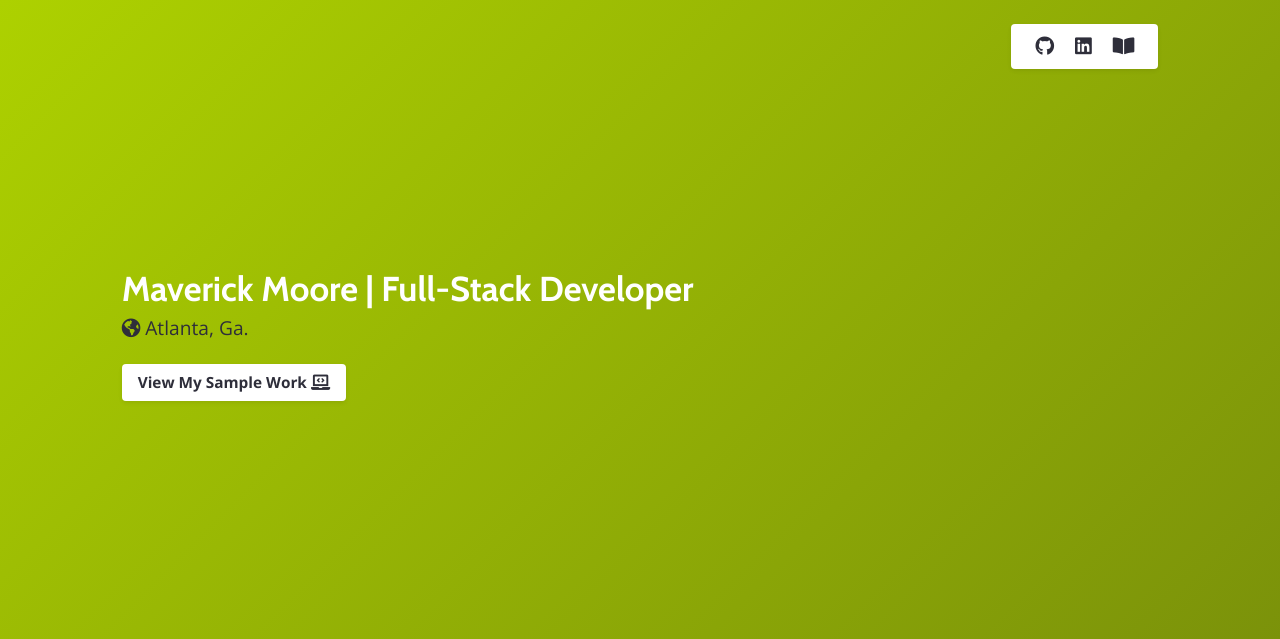
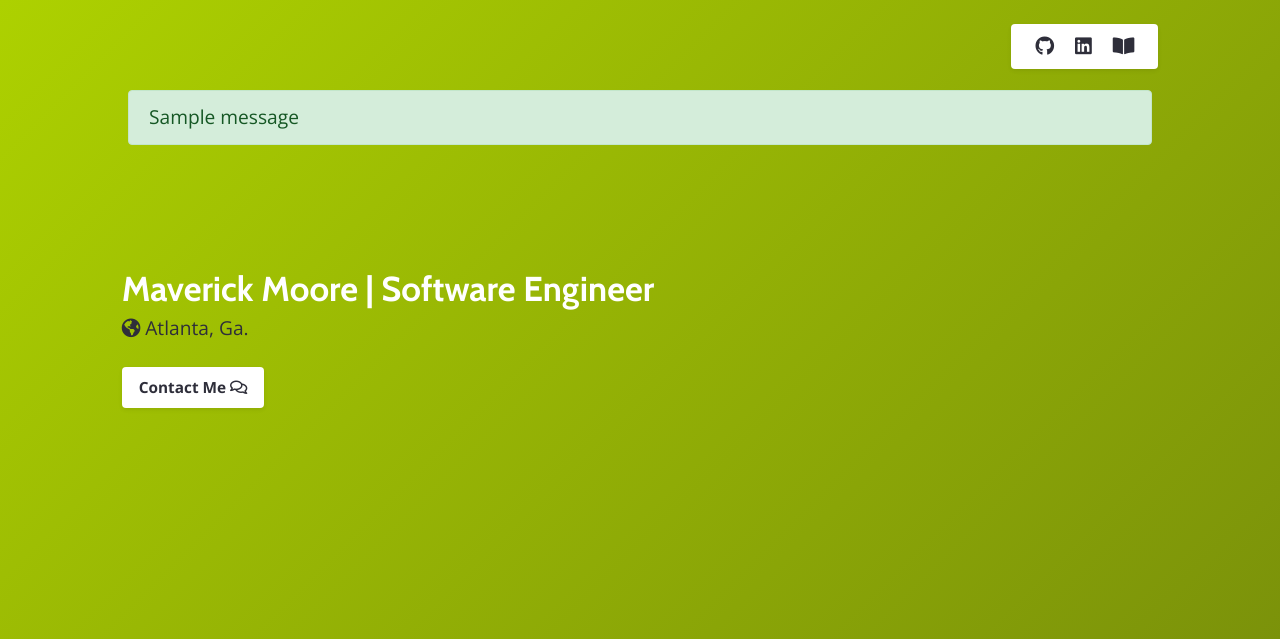
Before and after one commit to mcm66103/maverickmoore.com_02, a Django app: page / in a window 1280 px wide. Shown: the top 639 px of the page. Run offline with Django 3.2, Linux system fonts and the light colour scheme; tables that the repository leaves empty hold one stand-in row (values such as "Sample post"); one stand-in notice (Sample message) is shown; some libraries are stand-ins or nearby versions.

Commit message:
contact me

```diff
--- a/mysite/mysite/settings.py
+++ b/mysite/mysite/settings.py
@@ -26,6 +26,10 @@ environ.Env.read_env()
 
 # SECURITY WARNING: keep the secret key used in production secret!
 SECRET_KEY = env('SECRET_KEY')
+TWILIO_SID = env('TWILIO_SID')
+TWILIO_AUTH = env('TWILIO_AUTH')
+TWILIO_PHONE = env('TWILIO_PHONE')
+
 
 # SECURITY WARNING: don't run with debug turned on in production!
 DEBUG = env('DEBUG')
--- a/mysite/mysite/static/mysite/scss/style.scss
+++ b/mysite/mysite/static/mysite/scss/style.scss
@@ -4,6 +4,7 @@
 
 @import 'components/backgrounds';
 @import 'components/buttons';
+@import 'components/forms';
 
 @import 'pages/index';
 @import 'pages/demo';
--- a/mysite/mysite/templates/mysite/index.html
+++ b/mysite/mysite/templates/mysite/index.html
@@ -5,6 +5,14 @@
 {% endblock %}
 
 {% block content %}
+
+{% if messages %}
+  {% for message in messages %}
+    <div {% if message.tags %} class="alert alert-{{ message.tags }}" {% endif %} role="alert" style="position:absolute;width:80%;margin-left:10%;top:90px;">
+      {{ message }}
+    </div>
+  {% endfor %}
+{% endif %}
 
 <div id="welcome-section">
   <div class="d-block">
@@ -16,9 +24,9 @@
       </div>
     </div>
     <div>
-      <h1>Maverick Moore | Full-Stack Developer</h1>
+      <h1>Maverick Moore | Software Engineer</h1>
       <p><i class="fas fa-globe-americas"></i> Atlanta, Ga.</p>
-      <a target="_blank" href="/demo">View My Sample Work <i class="fas fa-laptop-code"></i></a>
+      <a type="button" class="btn" id="contact-me-button" data-toggle="modal" data-target="#contact-me-modal">Contact Me <i class="far fa-comments"></i></a>
     </div>
   </div>
 </div>
@@ -75,4 +83,27 @@
   </div>
 </div>
 
+<div class="modal fade" id="contact-me-modal" tabindex="-1" role="dialog" aria-labelledby="contact-me-modal-labels" aria-hidden="true">
+  <form style="" method="post" action="{% url 'contact_me' %}" class="d-block">{% csrf_token %}
+    <div class="modal-dialog" role="document">
+      <div class="modal-content">
+        <div class="modal-header">
+          <h5 class="modal-title" id="exampleModalLabel">Send a Message</h5>
+          <button type="button" class="close" data-dismiss="modal" aria-label="Close">
+            <span aria-hidden="true">&times;</span>
+          </button>
+        </div>
+        <div class="modal-body d-flex justify-content-center">
+          <div style="max-width:80%;" method="post" action="{% url 'contact_me' %}">{% csrf_token %}
+            {{ form.as_p }}
+          </div>
+        </div>
+        <div class="modal-footer">
+          <button type="button" class="btn btn-secondary" data-dismiss="modal">Close</button><input class="btn btn-primary" type="submit" value="send"></input>
+
+        </div>
+      </div>
+    </div>
+  </form>
+</div>
 {% endblock %}
--- a/mysite/mysite/templates/shared/base.html
+++ b/mysite/mysite/templates/shared/base.html
@@ -23,6 +23,10 @@
     {% block head %}
     {% endblock %}
 
+    <script src="https://code.jquery.com/jquery-3.5.1.slim.min.js" integrity="sha384-DfXdz2htPH0lsSSs5nCTpuj/zy4C+OGpamoFVy38MVBnE+IbbVYUew+OrCXaRkfj" crossorigin="anonymous"></script>
+    <script src="https://cdn.jsdelivr.net/npm/popper.js@1.16.1/dist/umd/popper.min.js" integrity="sha384-9/reFTGAW83EW2RDu2S0VKaIzap3H66lZH81PoYlFhbGU+6BZp6G7niu735Sk7lN" crossorigin="anonymous"></script>
+    <script src="https://stackpath.bootstrapcdn.com/bootstrap/4.5.2/js/bootstrap.min.js" integrity="sha384-B4gt1jrGC7Jh4AgTPSdUtOBvfO8shuf57BaghqFfPlYxofvL8/KUEfYiJOMMV+rV" crossorigin="anonymous"></script>
+
   </head>
   <body>
 
--- a/mysite/mysite/urls.py
+++ b/mysite/mysite/urls.py
@@ -20,6 +20,7 @@ from mysite import views
 
 urlpatterns = [
     # path('admin/', admin.site.urls),
-    path('', views.index),
-    path('demo/', views.demo)
+    path('', views.index, name='index'),
+    path('demo/', views.demo),
+    path('contact-me/', views.contact_me, name='contact_me'),
 ]
--- a/mysite/mysite/views.py
+++ b/mysite/mysite/views.py
@@ -1,7 +1,55 @@
-from django.shortcuts import render
+from twilio.rest import Client
+
+from django import forms
+from django.conf import settings
+from django.contrib import messages
+from django.shortcuts import render, redirect
+from django.urls import reverse_lazy
+
+# Twilio client
+client = Client(settings.TWILIO_SID, settings.TWILIO_AUTH)
+
 
 def index(request):
-    return render(request, 'mysite/index.html')
+    context = {
+        "form": ContactMeForm()
+    }
+    return render(request, 'mysite/index.html', context)
+
 
 def demo(request):
     return render(request, 'mysite/demo.html')
+
+
+def contact_me(request):
+    if request.method == 'POST':
+
+        form = ContactMeForm(request.POST)
+
+        if form.is_valid():
+
+            try:
+                message = client.messages.create(
+                    body=f"{ form.cleaned_data['message'] } from { form.cleaned_data['phone'] }/{ form.cleaned_data['email'] }",
+                    from_=settings.TWILIO_PHONE,
+                    to='+16467700783'
+                )
+
+                messages.add_message(request, messages.SUCCESS, 'Your message was sent.')
+
+
+            except Exception as e:
+                messages.add_message(request, messages.ERROR, 'Your message was not sent.', extra_tags="danger")
+                pass
+
+        else:
+            messages.add_message(request, messages.ERROR, 'Your message was not sent.', extra_tags="danger")
+
+
+    return redirect(reverse_lazy('index'))
+
+
+class ContactMeForm(forms.Form):
+    email = forms.EmailField()
+    phone = forms.CharField()
+    message = forms.CharField(widget=forms.Textarea)
```
Also changed, not shown: mysite/mysite/static/mysite/scss/components/_forms.scss (added, +32 -0 lines), mysite/mysite/static/mysite/css/style.css, 5 other files.
